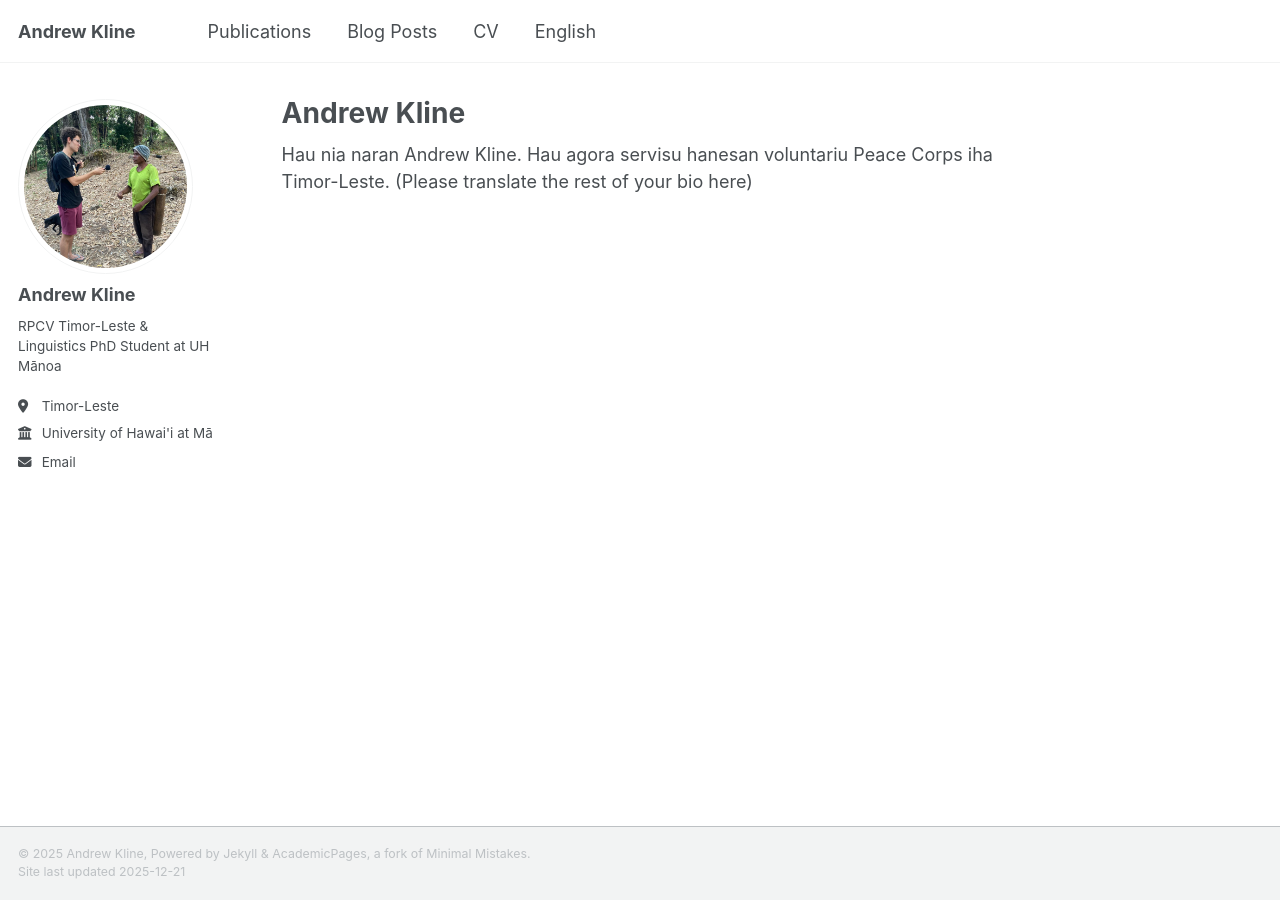
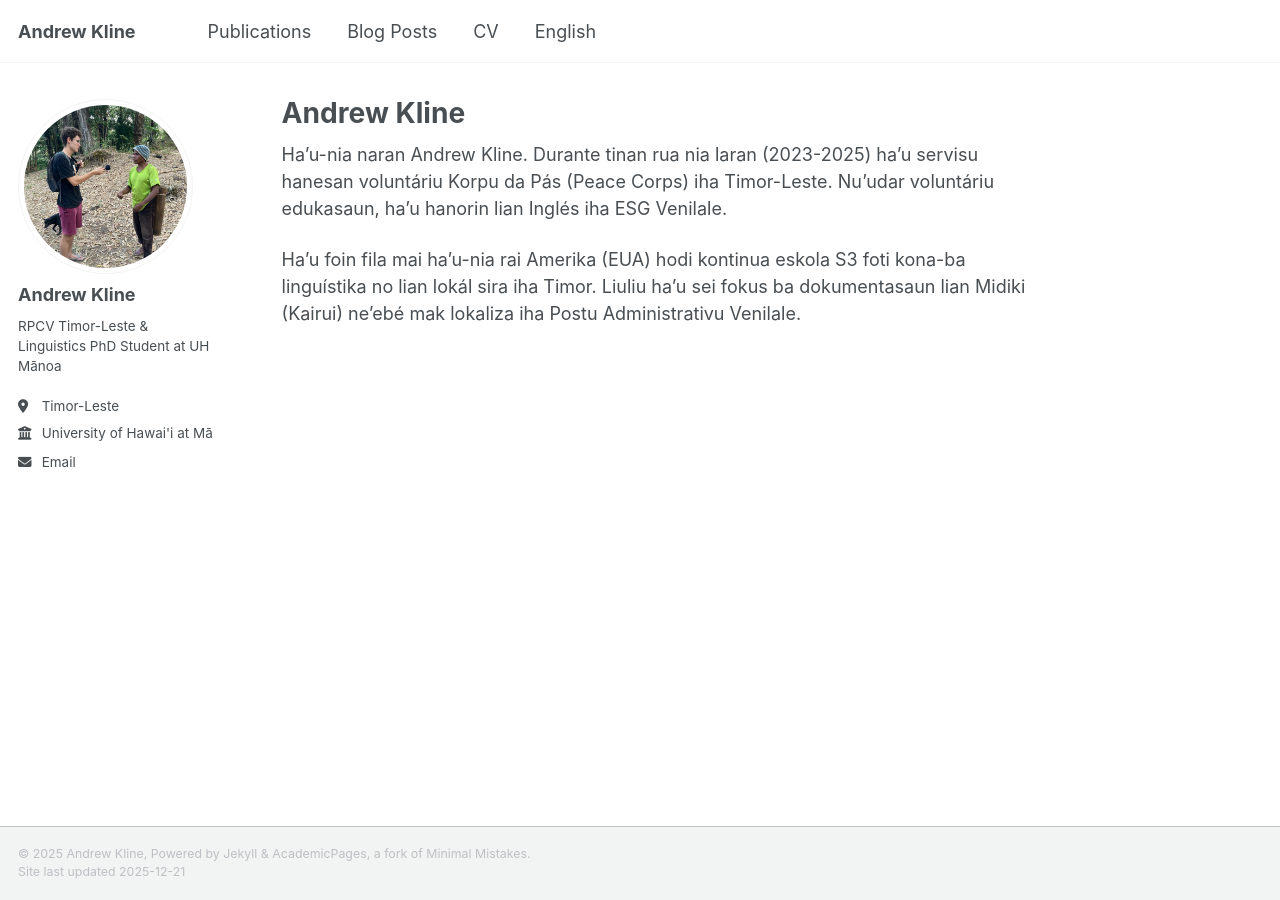
Before and after one commit to andrewlkline/andrewlkline.github.io, a Jekyll site: the page built from _pages/tet/index.md, in a window 1280 px wide. Built offline with Jekyll 4.4.1, drawn with Linux system fonts in a browser that asks for light colours; a script that is not in the unit is left out.

Commit message:
Update bio in Tet language for Andrew Kline

```diff
--- a/_pages/tet/index.md
+++ b/_pages/tet/index.md
@@ -6,5 +6,6 @@ lang: tet
 translation: /
 ---
 
-Hau nia naran Andrew Kline. Hau agora servisu hanesan voluntariu Peace Corps iha Timor-Leste.
-(Please translate the rest of your bio here)
+Ha'u-nia naran Andrew Kline. Durante tinan rua nia laran (2023-2025) ha'u servisu hanesan voluntáriu Korpu da Pás (Peace Corps) iha Timor-Leste. Nu'udar voluntáriu edukasaun, ha'u hanorin lian Inglés iha ESG Venilale. <br />
+
+Ha'u foin fila mai ha'u-nia rai Amerika (EUA) hodi kontinua eskola S3 foti kona-ba linguístika no lian lokál sira iha Timor. Liuliu ha'u sei fokus ba dokumentasaun lian Midiki (Kairui) ne'ebé mak lokaliza iha Postu Administrativu Venilale. <br />
```
